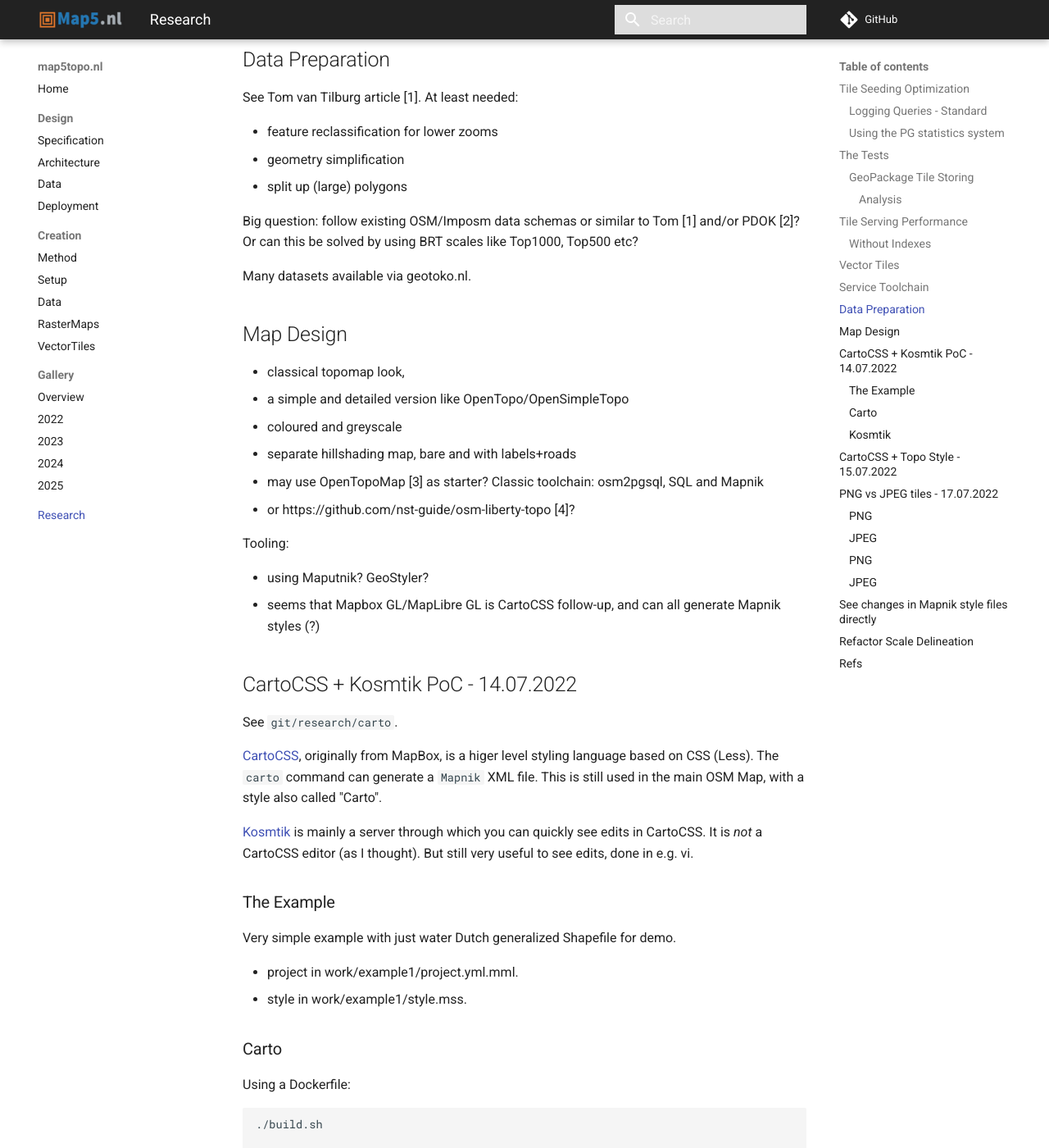
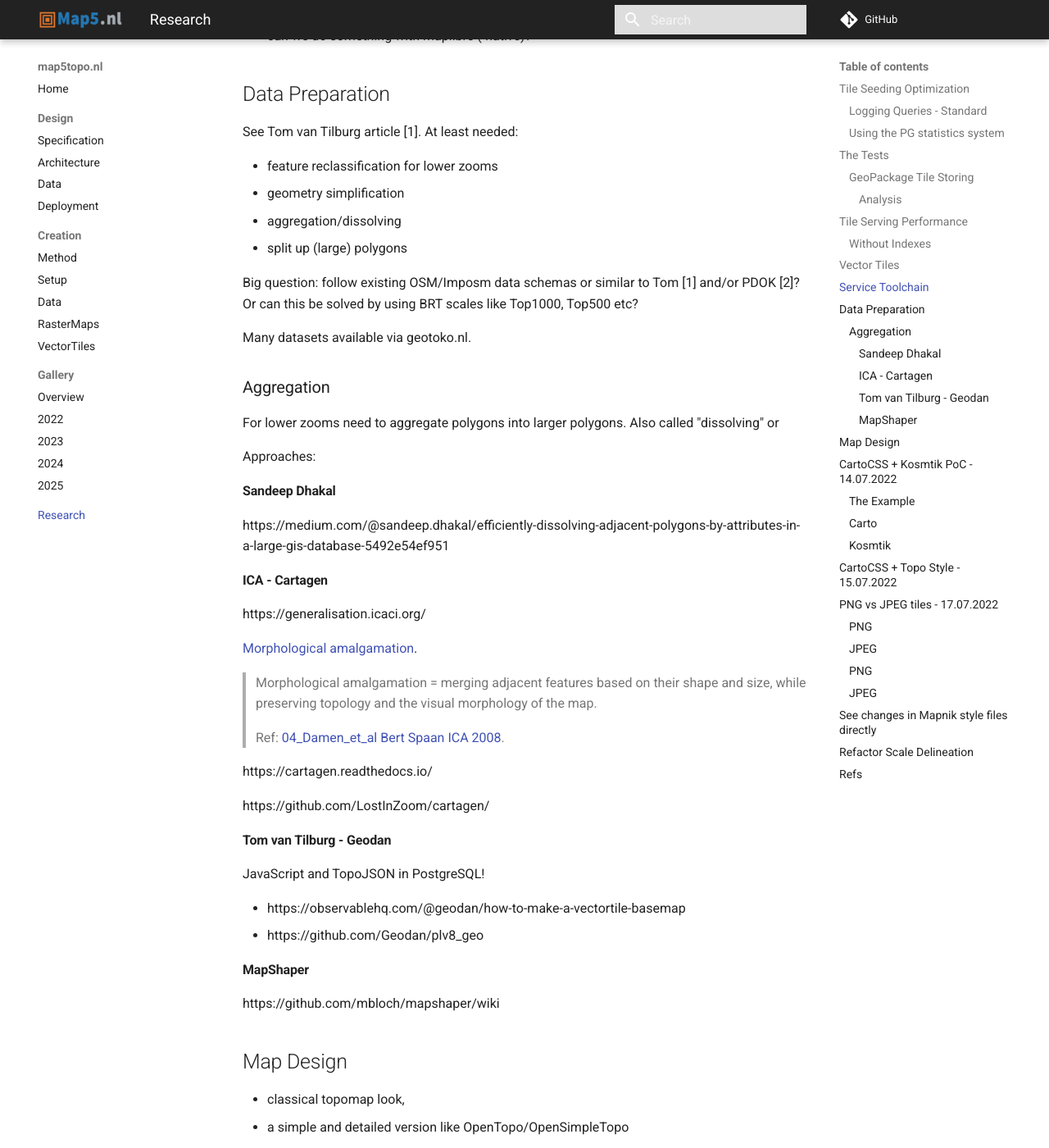
Before and after one commit to map5nl/map5topo.nl, an MkDocs documentation site: the page built from docs/src/research.md, in a window 1280 px wide and 1400 px high, scrolled down 8683 px. Shown: the whole window at 82% size. Built offline with MkDocs 1.6.1 and Material for MkDocs 9.7.7, drawn with Linux system fonts in a browser that asks for light colours; comment, search, counter and statistics services are not loaded; some of the changed text lies outside the part shown.

Commit message:
research on DB polygon dissolving

```diff
--- a/docs/src/research.md
+++ b/docs/src/research.md
@@ -402,7 +402,9 @@
 One of the main questions is: in these modern times, the best starting point would be
 Vector Tiles, but...
 
-* See https://github.com/mapbox/awesome-vector-tiles, interesting: https://github.com/mkeller3/FastVector, https://github.com/developmentseed/timvt
+* See https://github.com/mapbox/awesome-vector-tiles,
+* interesting: https://github.com/mkeller3/FastVector,
+* https://github.com/developmentseed/timvt
 
 ## Service Toolchain
 
@@ -431,12 +433,51 @@
 
 * feature reclassification for lower zooms
 * geometry simplification
+* aggregation/dissolving
 * split up (large) polygons
 
 Big question: follow existing OSM/Imposm data schemas or similar to Tom [1] and/or PDOK [2]?
 Or can this be solved by using BRT scales like Top1000, Top500 etc?
 
 Many datasets available via geotoko.nl.
+
+### Aggregation
+
+For lower zooms need to aggregate polygons into larger polygons.
+Also called "dissolving" or
+
+Approaches:
+
+#### Sandeep Dhakal
+
+https://medium.com/@sandeep.dhakal/efficiently-dissolving-adjacent-polygons-by-attributes-in-a-large-gis-database-5492e54ef951
+
+#### ICA - Cartagen
+
+https://generalisation.icaci.org/
+
+[Morphological amalgamation](https://cartagen.readthedocs.io/en/latest/manual.html#building-blocks).
+
+   > Morphological amalgamation = merging adjacent features based on their shape and size,
+   > while preserving topology and the visual morphology of the map.
+   >
+   > Ref: [04_Damen_et_al Bert Spaan ICA 2008](https://kartographie.geo.tu-dresden.de/downloads/ica-gen/workshop2008/04_Damen_et_al.pdf).
+
+https://cartagen.readthedocs.io/
+
+https://github.com/LostInZoom/cartagen/
+
+#### Tom van Tilburg - Geodan
+
+JavaScript and TopoJSON in PostgreSQL!
+
+* https://observablehq.com/@geodan/how-to-make-a-vectortile-basemap
+* https://github.com/Geodan/plv8_geo
+
+#### MapShaper
+
+https://github.com/mbloch/mapshaper/wiki
+
 
 ## Map Design
 
```
